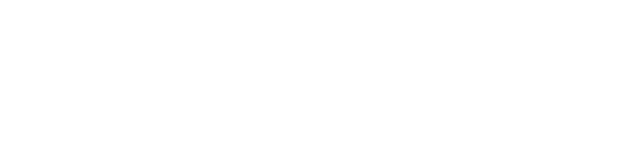
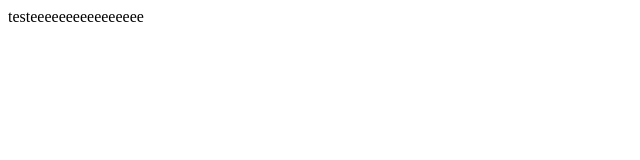
Before and after one commit to Lopes-Marcelo/BootcampLinuxExperience, a plain HTML site: page index.html in a window 1280 px wide. Shown: the whole page, without its empty margins (0-640 px from the left). Drawn offline with Linux system fonts and the light colour scheme.

Commit message:
teste html

```diff
--- a/index.html
+++ b/index.html
@@ -10,3 +10,4 @@
 
 </body>
 </html>
+testeeeeeeeeeeeeeeee
```
